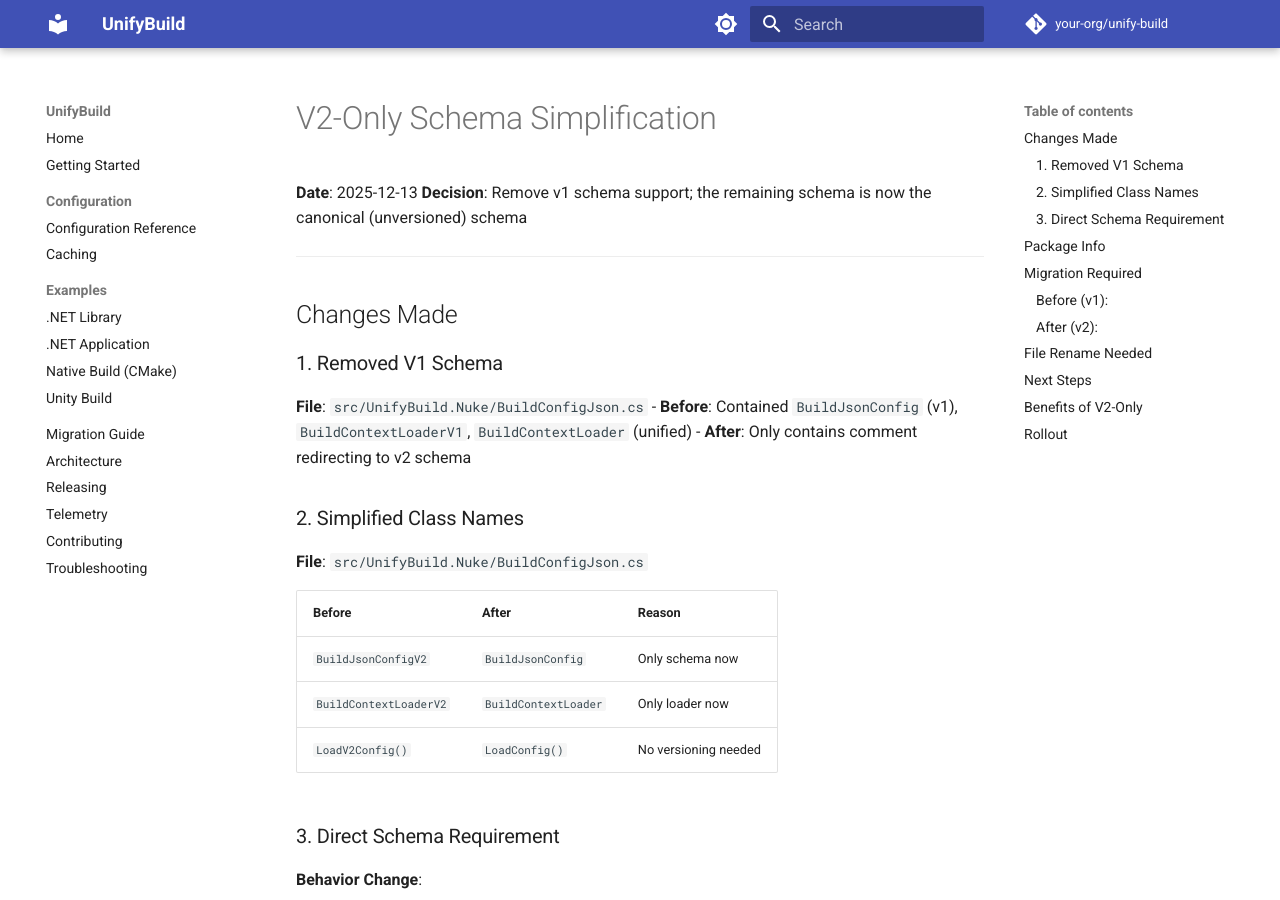
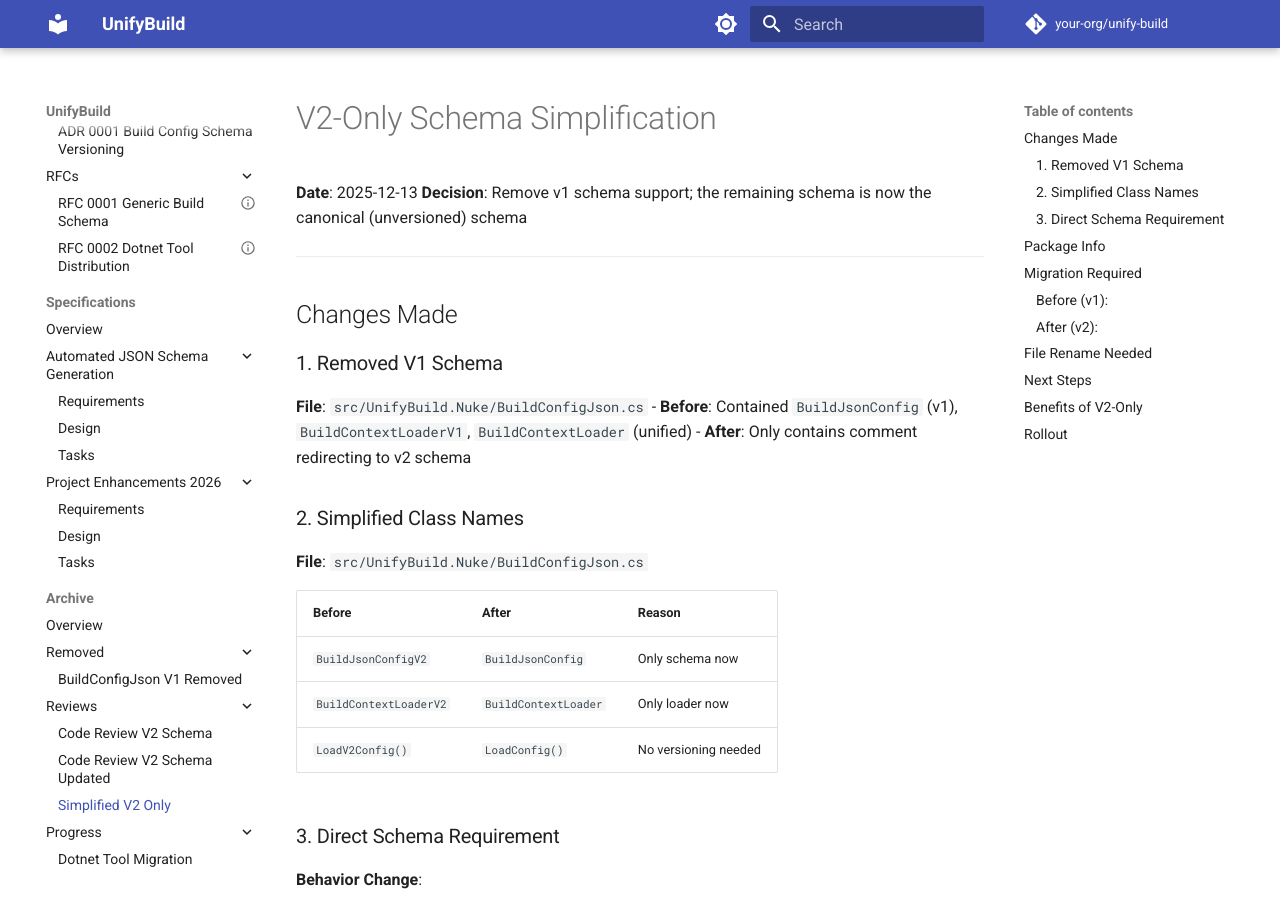
Before and after one commit to GiantCroissant-Lunar/unify-build, an MkDocs documentation site: the page built from docs/archive/reviews/SIMPLIFIED_V2_ONLY.md, in a window 1280 px wide and 900 px high. Built offline with MkDocs 1.6.1 and Material for MkDocs 9.7.7, drawn with Linux system fonts in a browser that asks for light colours; comment, search, counter and statistics services are not loaded.

Commit message:
docs: reorganize specs and archive content

```diff
--- a/mkdocs.yml
+++ b/mkdocs.yml
@@ -46,18 +46,45 @@ markdown_extensions:
 
 nav:
   - Home: index.md
-  - Getting Started: getting-started.md
-  - Configuration:
-      - Configuration Reference: configuration-reference.md
-      - Caching: caching.md
+  - Guides:
+    - Getting Started: getting-started.md
+    - Migration Guide: migration-guide.md
+    - Releasing: releasing.md
+    - Contributing: contributing.md
+    - Troubleshooting: troubleshooting.md
+  - Reference:
+    - Configuration Reference: configuration-reference.md
+    - Caching: caching.md
+    - Telemetry: telemetry.md
   - Examples:
       - .NET Library: examples/dotnet-library.md
       - .NET Application: examples/dotnet-application.md
       - Native Build (CMake): examples/native-build.md
       - Unity Build: examples/unity-build.md
-  - Migration Guide: migration-guide.md
-  - Architecture: architecture.md
-  - Releasing: releasing.md
-  - Telemetry: telemetry.md
-  - Contributing: contributing.md
-  - Troubleshooting: troubleshooting.md
+  - Architecture:
+    - Overview: architecture.md
+    - ADRs:
+      - ADR 0001 Build Config Schema Versioning: adrs/adr-0001-build-config-schema-versioning.md
+    - RFCs:
+      - RFC 0001 Generic Build Schema: rfcs/rfc-0001-generic-build-schema.md
+      - RFC 0002 Dotnet Tool Distribution: rfcs/rfc-0002-dotnet-tool-distribution.md
+  - Specifications:
+    - Overview: specs/index.md
+    - Automated JSON Schema Generation:
+      - Requirements: specs/automated-json-schema-generation/requirements.md
+      - Design: specs/automated-json-schema-generation/design.md
+      - Tasks: specs/automated-json-schema-generation/tasks.md
+    - Project Enhancements 2026:
+      - Requirements: specs/project-enhancements-2026/requirements.md
+      - Design: specs/project-enhancements-2026/design.md
+      - Tasks: specs/project-enhancements-2026/tasks.md
+  - Archive:
+    - Overview: archive/index.md
+    - Removed:
+      - BuildConfigJson V1 Removed: archive/removed/BuildConfigJsonV1_REMOVED.md
+    - Reviews:
+      - Code Review V2 Schema: archive/reviews/CODE_REVIEW_V2_SCHEMA.md
+      - Code Review V2 Schema Updated: archive/reviews/CODE_REVIEW_V2_SCHEMA_UPDATED.md
+      - Simplified V2 Only: archive/reviews/SIMPLIFIED_V2_ONLY.md
+    - Progress:
+      - Dotnet Tool Migration: archive/progress/PROGRESS-dotnet-tool-migration.md
```
Also changed, not shown: docs/archive/index.md (added, +14 -0 lines), docs/index.md (+2 -0 lines), docs/specs/index.md (added, +16 -0 lines), docs/archive/inbox/2026-02-01-implement-the-following-plan-002.txt (renamed from docs/_inbox/2026-02-01-implement-the-following-plan-002.txt), docs/archive/progress/PROGRESS-dotnet-tool-migration.md (renamed from docs/PROGRESS-dotnet-tool-migration.md), docs/archive/removed/BuildConfigJsonV1_REMOVED.md (renamed from docs/BuildConfigJsonV1_REMOVED.md), docs/archive/reviews/CODE_REVIEW_V2_SCHEMA.md (renamed from docs/CODE_REVIEW_V2_SCHEMA.md), docs/archive/reviews/CODE_REVIEW_V2_SCHEMA_UPDATED.md (renamed from docs/CODE_REVIEW_V2_SCHEMA_UPDATED.md), docs/archive/reviews/SIMPLIFIED_V2_ONLY.md (renamed from docs/SIMPLIFIED_V2_ONLY.md), docs/specs/automated-json-schema-generation/design.md (renamed from .kiro/specs/automated-json-schema-generation/design.md), docs/specs/automated-json-schema-generation/requirements.md (renamed from .kiro/specs/automated-json-schema-generation/requirements.md), docs/specs/automated-json-schema-generation/tasks.md (renamed from .kiro/specs/automated-json-schema-generation/tasks.md), docs/specs/project-enhancements-2026/design.md (renamed from .kiro/specs/project-enhancements-2026/design.md), docs/specs/project-enhancements-2026/requirements.md (renamed from .kiro/specs/project-enhancements-2026/requirements.md), 1 more files, 4 other files.
